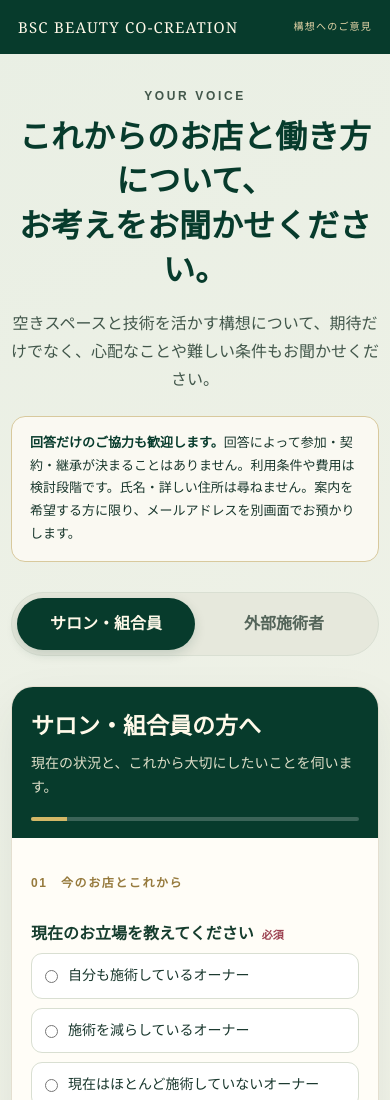
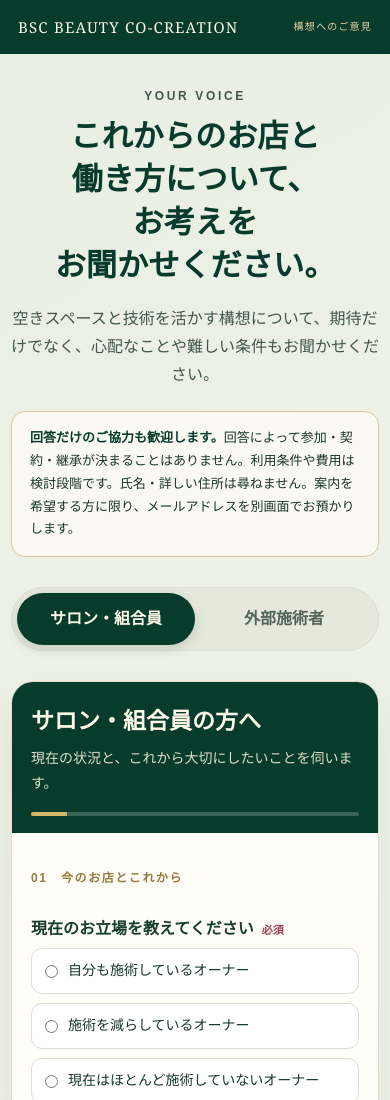
Before and after one commit to beautyworkstyleproject/bsc-beauty-co-creation-lp, a plain HTML site: page survey.html in a window 390 px wide. Shown: the top 1100 px of the page. Drawn offline with Linux system fonts and the light colour scheme.

Commit message:
Fix responsive Japanese survey heading wrapping

```diff
--- a/survey.html
+++ b/survey.html
@@ -10,12 +10,12 @@
     :root{color-scheme:light;--forest:#073b2c;--forest-2:#14533c;--leaf:#edf3e8;--cream:#fbf6e9;--paper:#fffdf7;--gold:#b99b55;--ink:#19372d;--muted:#68766c;--line:#d9dfd2;--rose:#b44960;--shadow:0 18px 48px #173c2c12}
     *{box-sizing:border-box}body{margin:0;background:linear-gradient(150deg,#e9efe4 0,#f8f5eb 45%,#efe8d7 100%);color:var(--ink);font-family:"Yu Gothic",YuGothic,"Hiragino Kaku Gothic ProN",Meiryo,sans-serif;line-height:1.75}button,input,select,textarea{font:inherit}button{cursor:pointer}
     .top{background:var(--forest);color:#fff8e8;padding:18px max(22px,calc((100vw - 1080px)/2));display:flex;align-items:center;justify-content:space-between;gap:16px}.brand{font-family:Georgia,"Yu Mincho",serif;font-size:18px;letter-spacing:.08em}.top small{color:#e5d5a8;letter-spacing:.12em}
-    main{width:min(100% - 32px,900px);margin:54px auto 76px}.intro{text-align:center;margin:0 auto 30px;max-width:720px}.eyebrow{margin:0 0 10px;color:#8b7135;letter-spacing:.22em;font-size:12px;font-weight:700}.intro h1{font-family:"Yu Mincho",YuMincho,"Hiragino Mincho ProN",serif;color:var(--forest);font-size:clamp(30px,5vw,48px);line-height:1.38;font-weight:600;margin:0 0 18px}.intro p{margin:8px auto;color:#42574b}.notice{margin:22px auto 0;background:#fffdf7bd;border:1px solid #d8c99d;border-radius:14px;padding:15px 18px;text-align:left;font-size:14px;max-width:700px}.notice strong{color:var(--forest)}
+    main{width:min(100% - 32px,900px);margin:54px auto 76px}.intro{text-align:center;margin:0 auto 30px;max-width:900px}.eyebrow{margin:0 0 10px;color:#8b7135;letter-spacing:.22em;font-size:12px;font-weight:700}.intro h1{font-family:"Yu Mincho",YuMincho,"Hiragino Mincho ProN",serif;color:var(--forest);font-size:clamp(28px,4.5vw,48px);line-height:1.38;font-weight:600;margin:0 0 18px}.desktop-title{display:block}.desktop-title>span{display:block;white-space:nowrap}.mobile-title{display:none}.intro p{margin:8px auto;color:#42574b}.notice{margin:22px auto 0;background:#fffdf7bd;border:1px solid #d8c99d;border-radius:14px;padding:15px 18px;text-align:left;font-size:14px;max-width:700px}.notice strong{color:var(--forest)}
     .switch{margin:30px auto 0;display:flex;width:min(100%,560px);padding:5px;background:#e6e8dc;border:1px solid var(--line);border-radius:999px}.switch button{flex:1;border:0;border-radius:999px;background:transparent;color:#536459;padding:12px 10px;font-weight:700}.switch button[aria-pressed="true"]{background:var(--forest);color:#fff9e9;box-shadow:0 4px 12px #073b2c27}
     .shell{background:var(--paper);border:1px solid #e4dfd0;border-radius:22px;box-shadow:var(--shadow);overflow:hidden}.form-head{background:var(--forest);color:#fff9e9;padding:24px 34px 20px}.form-head h2{font-family:"Yu Mincho",YuMincho,serif;font-size:23px;margin:0 0 4px}.form-head p{margin:0;color:#dfdfc9;font-size:14px}.progress{height:4px;background:#ffffff35;margin-top:17px;border-radius:4px;overflow:hidden}.progress span{display:block;height:100%;width:0;background:#d3b867;transition:width .25s}
     form{padding:12px 34px 32px}.section-label{font-size:12px;font-weight:800;letter-spacing:.13em;color:#967a3d;margin:27px 0 7px}.question{padding:19px 0 21px;border-bottom:1px solid #ece8dc}.question:last-child{border-bottom:0}.question h3{font-size:16px;margin:0 0 5px;color:#163d2e}.required{display:inline-block;margin-left:8px;color:#9b4050;font-size:11px;font-weight:700}.help{font-size:13px;color:var(--muted);margin:2px 0 13px}.choices{display:grid;grid-template-columns:repeat(2,minmax(0,1fr));gap:9px}.choice{position:relative;display:flex;align-items:flex-start;gap:10px;min-height:48px;padding:11px 13px;background:#fff;border:1px solid var(--line);border-radius:11px;transition:border-color .15s,background .15s}.choice:has(input:checked){border-color:#578366;background:#f0f5ec;box-shadow:inset 0 0 0 1px #578366}.choice input{accent-color:var(--forest-2);margin:5px 0 0;flex:none}.choice span{font-size:14px;line-height:1.55}.fields{display:flex;gap:12px;flex-wrap:wrap}.field{display:grid;gap:5px;flex:1 1 220px;font-size:13px;font-weight:700}.field input,.field select,.field textarea{width:100%;padding:11px 12px;border:1px solid #cdd5c9;border-radius:9px;background:white;color:var(--ink)}.field textarea{min-height:86px;resize:vertical}.other-input{margin-top:10px}
     .conditional{margin-top:10px;padding:17px 18px;background:#f3f6ee;border-left:3px solid var(--gold);border-radius:0 12px 12px 0}.conditional[hidden]{display:none}.conditional h4{margin:0 0 10px;font-size:14px;color:var(--forest)}.limit{font-size:12px;color:#6a756a;margin:9px 0 0}.actions{display:flex;align-items:center;justify-content:space-between;gap:16px;padding-top:23px}.submit{border:0;border-radius:999px;background:linear-gradient(105deg,#a73d57,#c35c6c);color:white;padding:14px 28px;font-weight:800;box-shadow:0 7px 18px #9e3c5230}.preview-tag{font-size:12px;color:#876f38;text-align:right}.result{margin-top:18px;padding:15px 18px;border-radius:12px;background:#f3f6ee;border:1px solid #d3dfcc}.result[hidden]{display:none}.footer{max-width:700px;margin:18px auto 0;color:#657166;font-size:12px;text-align:center}
-    @media(max-width:620px){.top{padding:14px 18px}.top small{font-size:10px}.brand{font-size:15px}main{width:min(100% - 22px,900px);margin:32px auto 50px}.intro h1{font-size:32px}.notice{font-size:13px}.form-head{padding:20px 19px 17px}form{padding:8px 19px 24px}.choices{grid-template-columns:1fr}.choice{min-height:44px}.actions{align-items:stretch;flex-direction:column}.submit{width:100%}.preview-tag{text-align:center}}
+    @media(max-width:620px){.desktop-title{display:none}.mobile-title{display:block}.mobile-title span{display:block;white-space:nowrap}.top{padding:14px 18px}.top small{font-size:10px}.brand{font-size:15px}main{width:min(100% - 22px,900px);margin:32px auto 50px}.intro h1{font-size:clamp(25px,8vw,32px)}.notice{font-size:13px}.form-head{padding:20px 19px 17px}form{padding:8px 19px 24px}.choices{grid-template-columns:1fr}.choice{min-height:44px}.actions{align-items:stretch;flex-direction:column}.submit{width:100%}.preview-tag{text-align:center}}
     #email-step[hidden]{display:none}.email-content{padding:28px 34px 32px}.email-content h3{font-family:"Yu Mincho",YuMincho,serif;color:var(--forest);font-size:22px;margin:0 0 8px}.email-content p{margin:.5rem 0 1rem}.email-consent{display:flex;align-items:flex-start;gap:10px;margin-top:18px;padding:14px;background:#f3f6ee;border-radius:12px;font-size:14px}.email-consent input{accent-color:var(--forest-2);width:18px;height:18px;flex:none;margin-top:3px}.secondary{border:1px solid #aab9aa;border-radius:999px;background:transparent;color:var(--forest);padding:12px 20px;font-weight:700}
   </style>
 </head>
@@ -24,7 +24,7 @@
   <main>
     <section class="intro">
       <p class="eyebrow">YOUR VOICE</p>
-      <h1>これからのお店と働き方について、<br>お考えをお聞かせください。</h1>
+      <h1><span class="desktop-title"><span>これからのお店と働き方について、</span><span>お考えをお聞かせください。</span></span><span class="mobile-title"><span>これからのお店と</span><span>働き方について、</span><span>お考えを</span><span>お聞かせください。</span></span></h1>
       <p>空きスペースと技術を活かす構想について、期待だけでなく、心配なことや難しい条件もお聞かせください。</p>
       <div class="notice"><strong>回答だけのご協力も歓迎します。</strong>回答によって参加・契約・継承が決まることはありません。利用条件や費用は検討段階です。氏名・詳しい住所は尋ねません。案内を希望する方に限り、メールアドレスを別画面でお預かりします。</div>
       <div class="switch" role="group" aria-label="回答する立場">
```
